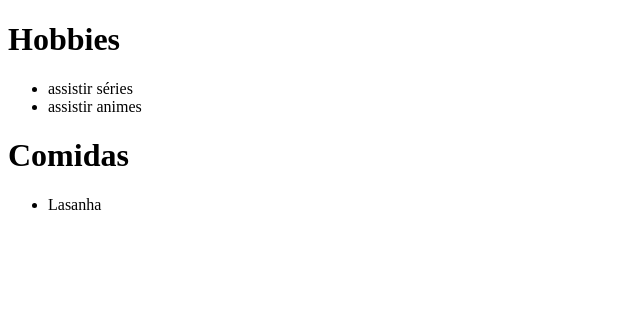
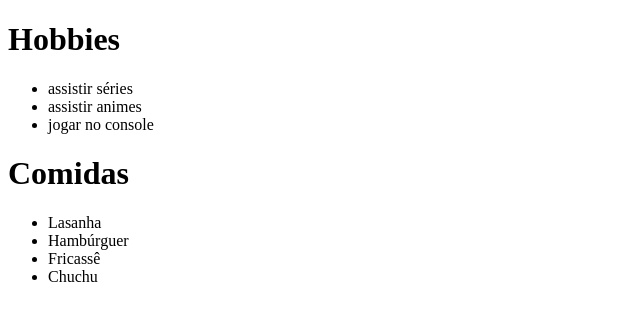
Before and after one commit to CarolinaAriadne/Dinamica_Pull_Request, a plain HTML site: page index.html in a window 1280 px wide. Shown: the whole page, without its empty margins (0-640 px from the left). Drawn offline with Linux system fonts and the light colour scheme.

Commit message:
Acrescimo de comidas e hobbie

```diff
--- a/index.html
+++ b/index.html
@@ -11,13 +11,15 @@
     <ul>
         <li>assistir séries</li>
         <li>assistir animes</li>
+        <li>jogar no console</li>
     </ul>
 
     <h1>Comidas</h1>
     <ul>
-        <li>
-            Lasanha
-        </li>
+        <li>Lasanha</li>
+        <li>Hambúrguer</li>
+        <li>Fricassê</li>
+        <li>Chuchu</li>
     </ul>
 
 </body>
```
